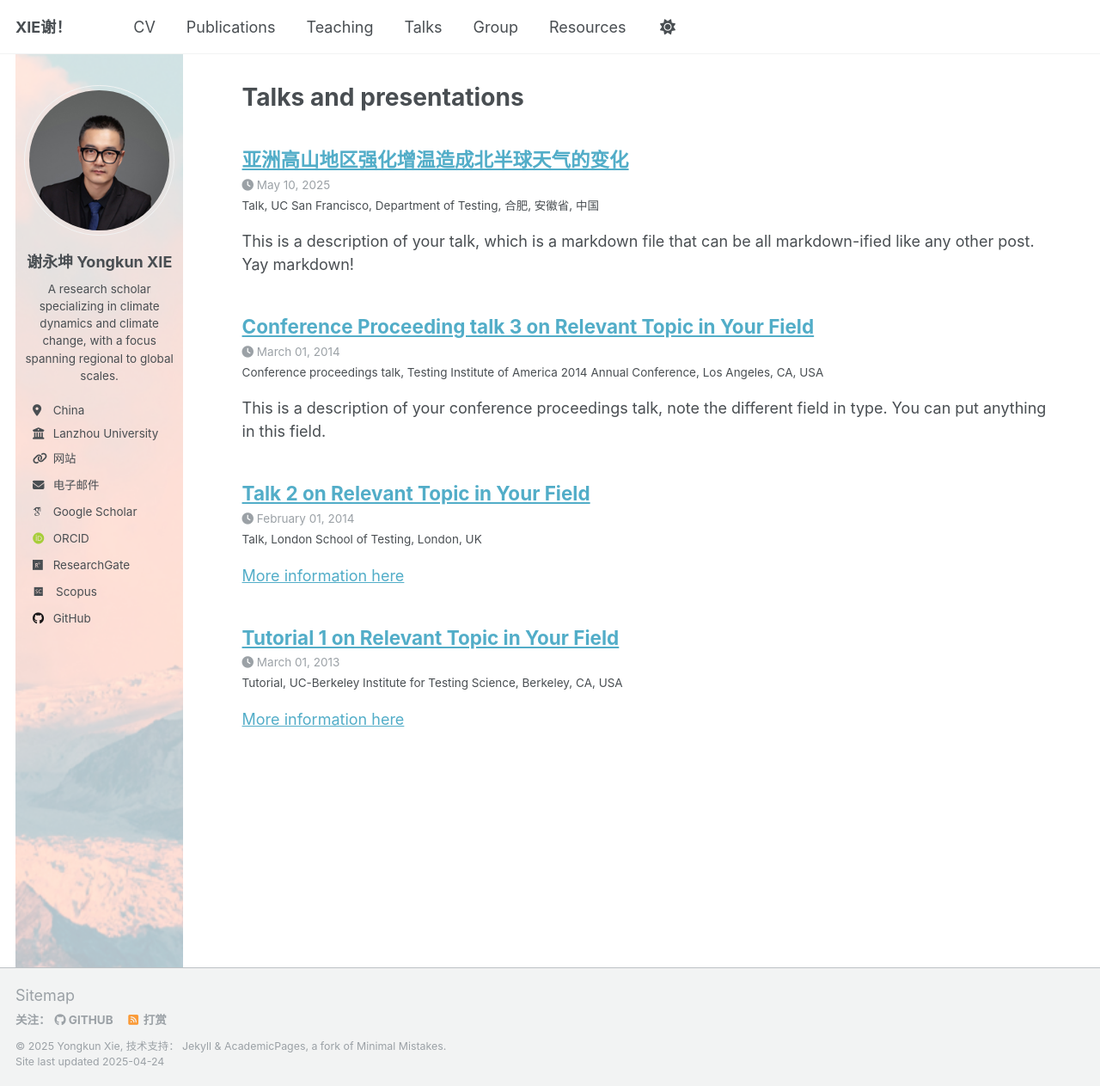
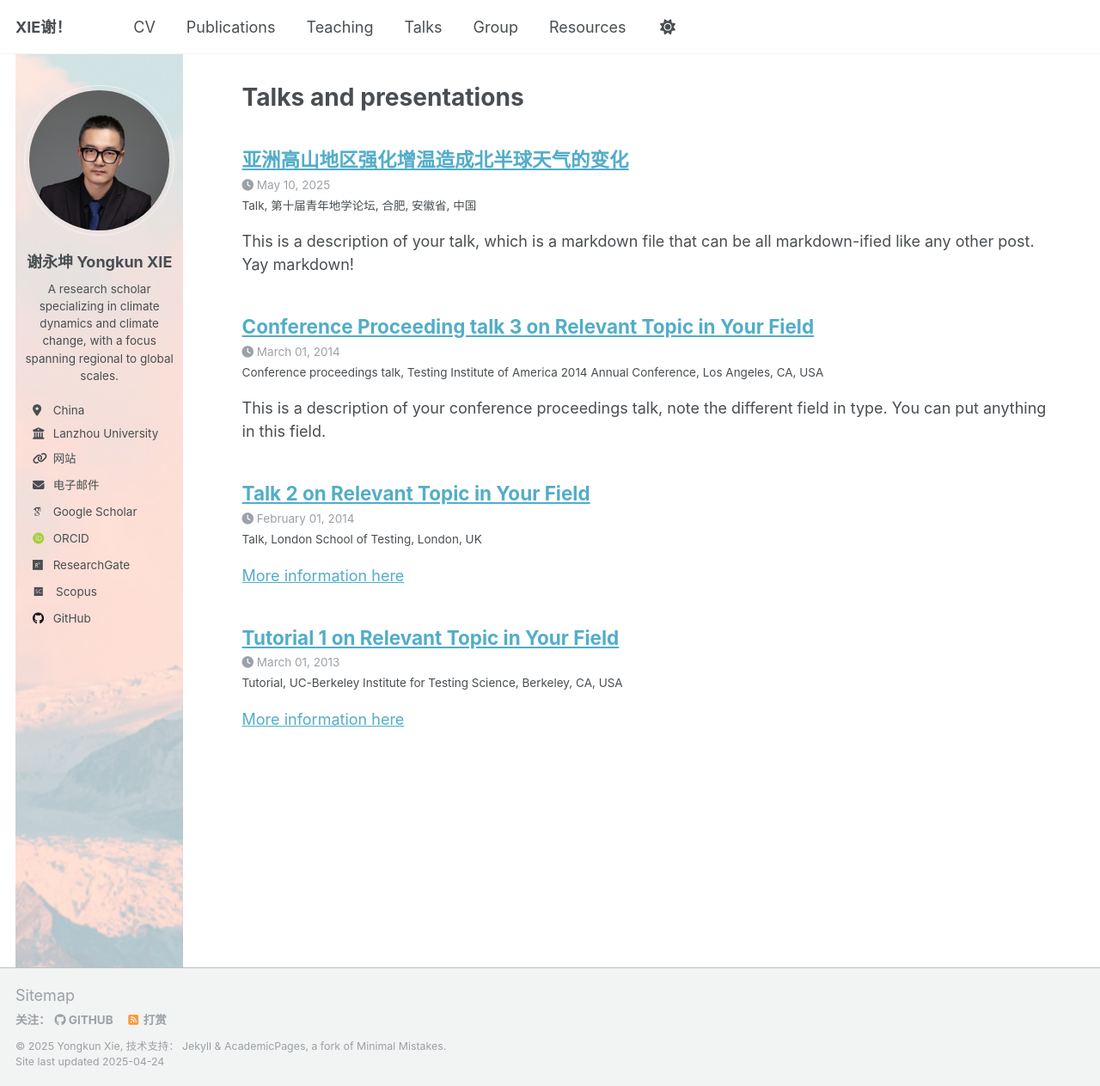
Before and after one commit to yongkunxie/yongkunxie.github.io, a Jekyll site: the page built from _pages/talks.html, in a window 1280 px wide and 1263 px high. Shown: the whole window at 86% size. Built offline with Jekyll 4.4.1, drawn with Linux system fonts in a browser that asks for light colours; some web fonts are replaced.

Commit message:
Update 2025-05-10-Hefei.md

```diff
--- a/_talks/2025-05-10-Hefei.md
+++ b/_talks/2025-05-10-Hefei.md
@@ -3,7 +3,7 @@ title: "亚洲高山地区强化增温造成北半球天气的变化"
 collection: talks
 type: "Talk"
 permalink: /talks/2025-05-10-Hefei
-venue: "UC San Francisco, Department of Testing"
+venue: "第十届青年地学论坛"
 date: 2025-05-10
 location: "合肥, 安徽省, 中国"
 ---
```
